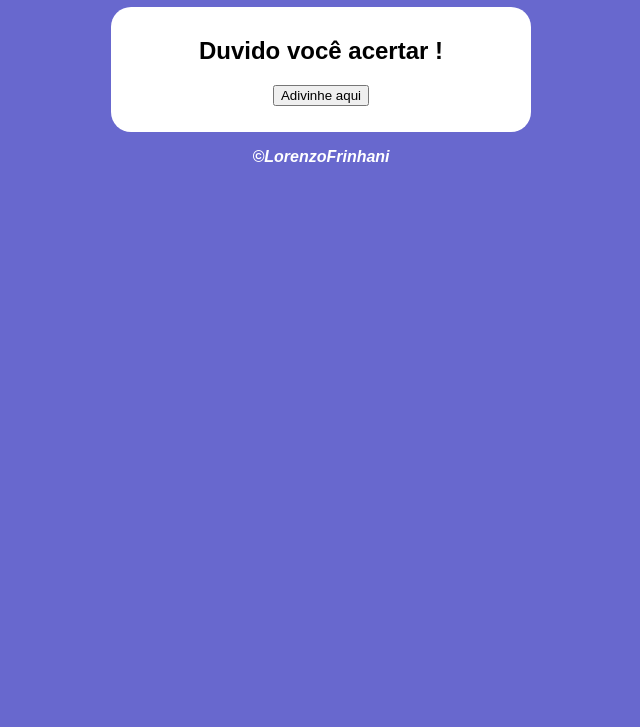
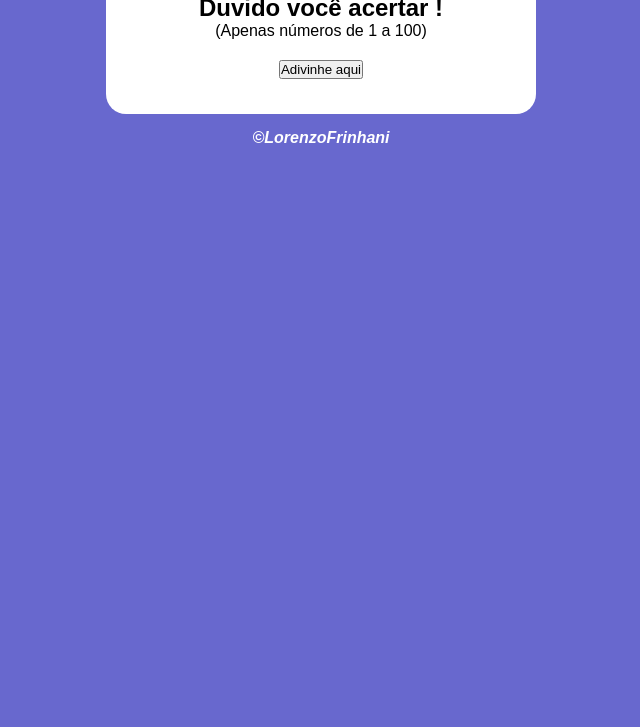
Before and after one commit to EuLorenzo/GuessTheNumber, a plain HTML site: page 1_index.html in a window 1280 px wide. Shown: the part 73-800 px from the top of the page, without its empty margins (319-959 px from the left). Drawn offline with Linux system fonts and the light colour scheme.

Commit message:
Pequenas alteracoes

```diff
--- a/1_index.html
+++ b/1_index.html
@@ -13,11 +13,10 @@
     </header>
 
     <section>
-        <!--Div de interação-->
-        <div>
-            <h2>Duvido você acertar !</h2>
-            <p><input type="button" value="Adivinhe aqui" id="txtAdivinha" onclick="adivinha()"></p>
-        </div>
+        <!--Interação-->
+        <h2>Duvido você acertar !</h2>
+        <p>(Apenas números de 1 a 100)</p>
+        <p><input type="button" value="Adivinhe aqui" id="txtAdivinha" onclick="adivinha()"></p>
 
 
         <!--Div de resultados-->
--- a/2_estilo.css
+++ b/2_estilo.css
@@ -1,3 +1,8 @@
+*{
+    padding: 0px;
+    margin: 0px;
+}
+
 body{
     background-color: rgb(104, 104, 206);
     color: white;
@@ -5,16 +10,30 @@ body{
     text-align: center;
 }
 
+/*Header*/
+header{margin-bottom: 15px;}
+
+/*Section*/
 section{
     border-radius: 20px;
     background-color: white;
     color: black;
     width: 400px;
-    padding: 10px;
+    padding: 15px;
     margin: auto;
 }
 
+section > p{
+    margin-bottom: 20px;
+}
+
+#res p{
+    margin-bottom: 8px;
+}
+
+/*Footer*/
 footer{
+    margin-top: 15px;
     font-weight: bold;
     font-style: italic;
 }
```
